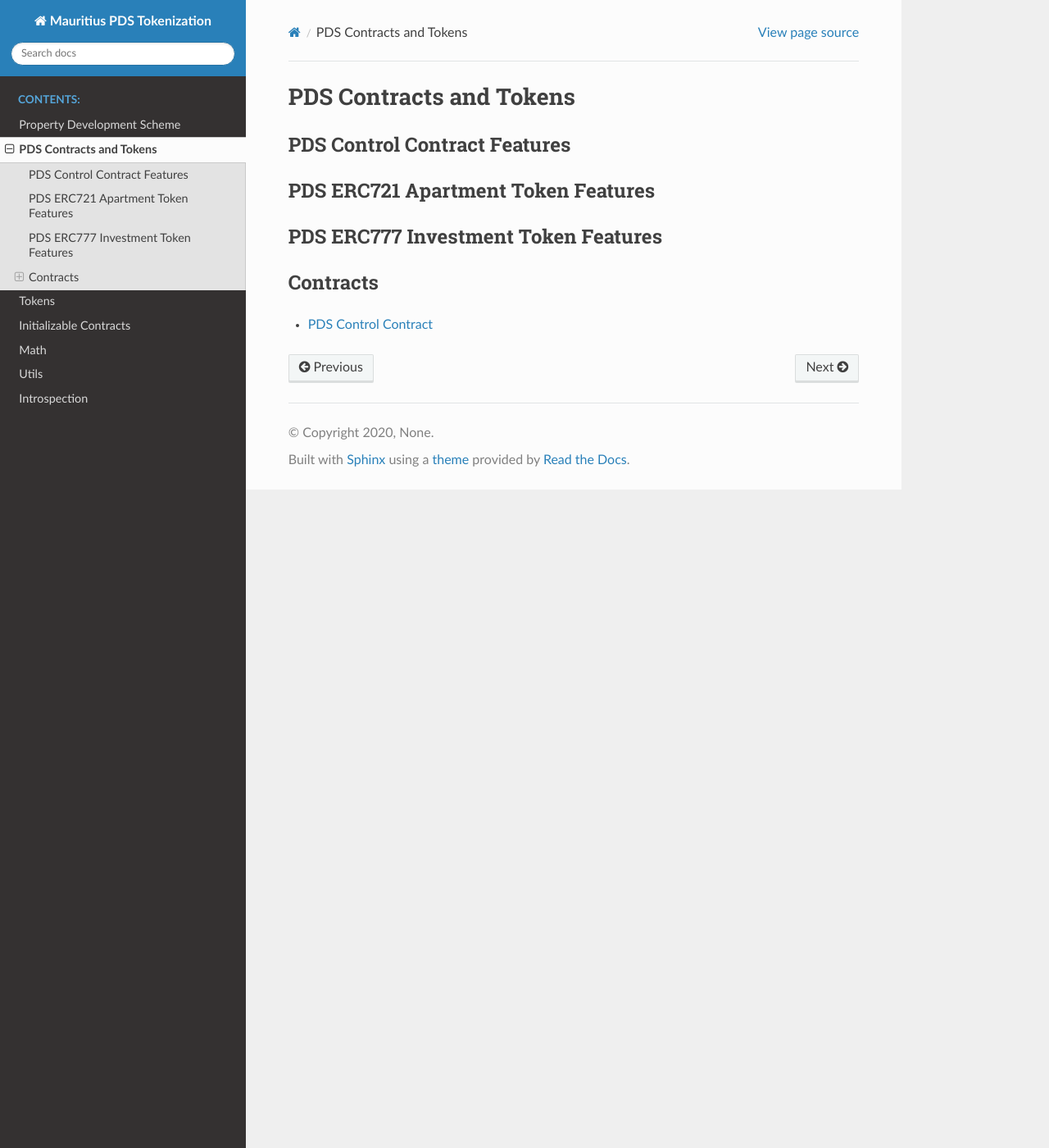
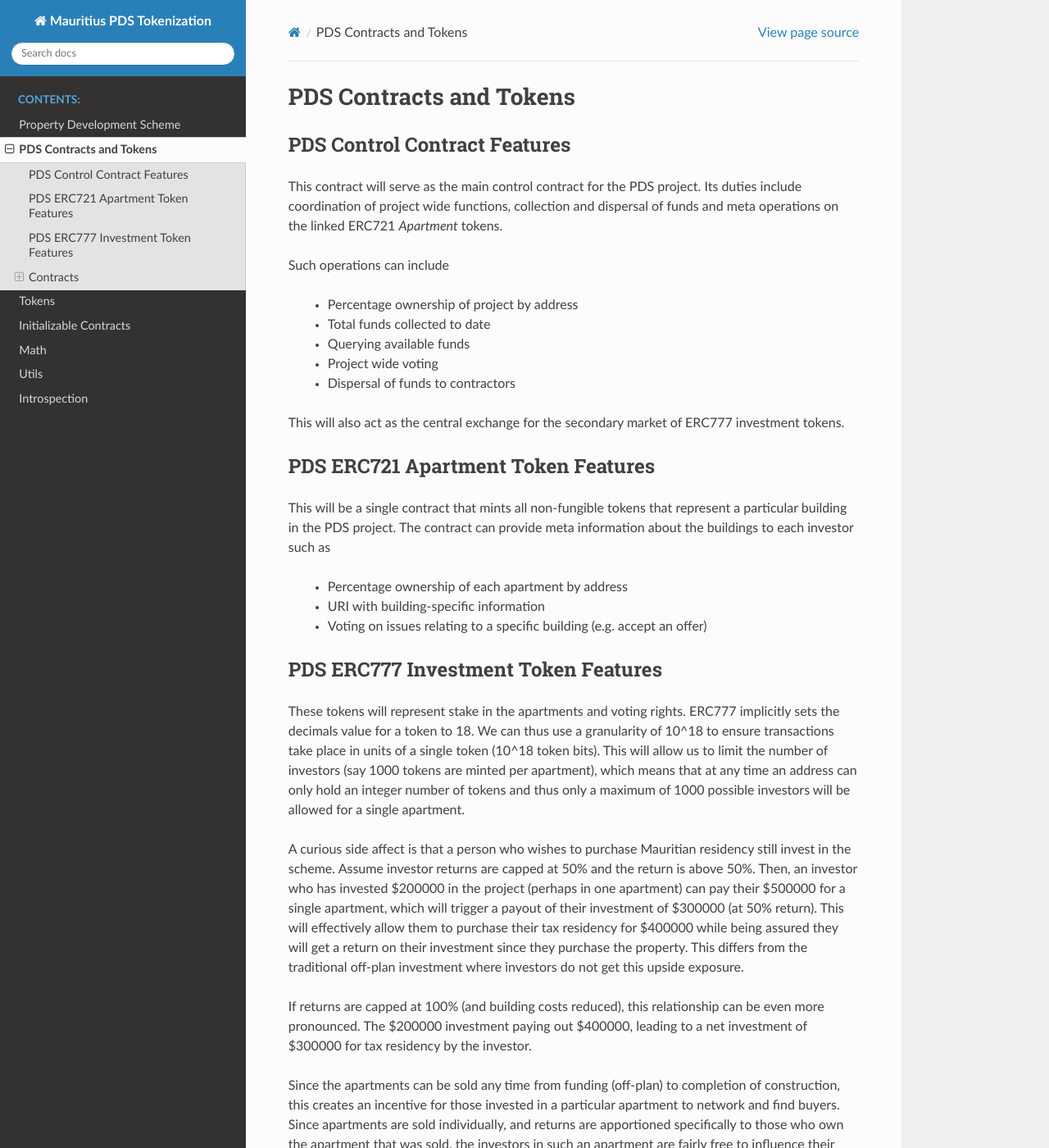
Before and after one commit to 8563a236e65cede7b14220e65c70ad5718144a3/mauritius-pds-tokenization, a Sphinx documentation site: the page built from docs/source/pds_contracts.rst, in a window 1280 px wide and 1400 px high. Shown: the whole window at 82% size. Built offline with Sphinx 7.4.7 and the Read the Docs theme 2.0.0, drawn with Linux system fonts in a browser that asks for light colours; pages that are not in the unit, such as notebooks, are missing from menus; some of the changed text lies outside the part shown.

Commit message:
(Document) token and contract features
Why: Give a high level overview of what functionality the contracts
     should provide for development purposes.

How: reStructuredText Sphinx

Tags: contract features docs

```diff
--- a/docs/source/index.rst
+++ b/docs/source/index.rst
@@ -82,9 +82,6 @@ but primarily building costs should be looked at as these make up
 the majority of the cost of the project. Given up front funding, it
 may be possible to buy bulk purchases of building materials which
 should allow for more negotiating power.
-
-Smart Contract Features
------------------------
 
 Setup
 -----
--- a/docs/source/pds_contracts.rst
+++ b/docs/source/pds_contracts.rst
@@ -4,11 +4,74 @@ PDS Contracts and Tokens
 PDS Control Contract Features
 -----------------------------
 
+This contract will serve as the main control contract for the PDS
+project. Its duties include coordination of project wide functions,
+collection and dispersal of funds and meta operations on the linked
+ERC721 *Apartment* tokens.
+
+Such operations can include
+
+    - Percentage ownership of project by address
+    - Total funds collected to date
+    - Querying available funds
+    - Project wide voting
+    - Dispersal of funds to contractors
+
+This will also act as the central exchange for the secondary market
+of ERC777 investment tokens.
+
 PDS ERC721 Apartment Token Features
 -----------------------------------
 
+This will be a single contract that mints all non-fungible tokens
+that represent a particular building in the PDS project. The contract
+can provide meta information about the buildings to each investor such
+as
+
+    - Percentage ownership of each apartment by address
+    - URI with building-specific information
+    - Voting on issues relating to a specific building (e.g. accept an offer)
+
+
 PDS ERC777 Investment Token Features
 ------------------------------------
+
+These tokens will represent stake in the apartments and voting rights.
+ERC777 implicitly sets the decimals value for a token to 18. We can thus use
+a granularity of 10^18 to ensure transactions take place in units of a single
+token (10^18 token bits). This will allow us to limit the number of investors
+(say 1000 tokens are minted per apartment), which means that at any time
+an address can only hold an integer number of tokens and thus only a
+maximum of 1000 possible investors will be allowed for a single apartment.
+
+A curious side affect is that a person who wishes to purchase Mauritian
+residency still invest in the scheme. Assume investor returns are capped
+at 50% and the return is above 50%. Then, an investor who has invested
+$200000 in the project (perhaps in one apartment) can pay their
+$500000 for a single apartment, which will trigger a payout of their
+investment of $300000 (at 50% return). This will effectively allow them
+to purchase their tax residency for $400000 while being assured they
+will get a return on their investment since they purchase the property.
+This differs from the traditional off-plan investment where investors
+do not get this upside exposure.
+
+If returns are capped at 100% (and building costs reduced),
+this relationship can be even more pronounced. The $200000 investment
+paying out $400000, leading to a net investment of $300000 for tax
+residency by the investor.
+
+Since the apartments can be sold any time from funding (off-plan) to completion
+of construction, this creates an incentive for those invested in a particular
+apartment to network and find buyers. Since apartments are sold individually,
+and returns are apportioned specifically to those who own the apartment
+that was sold, the investors in such an apartment are fairly free to
+influence their own fate (through marketing the particular apartment
+for sale). This creates an interesting situation for real estate agents
+who may have buyers that are interested in a PDS project. The real
+estate agent can then invest in the tokens for a particular apartment,
+with the plan to sell it on to their client. They thus gain a commission
+(as normal), but also an investment return associated with the sale
+of the particular property.
 
 Contracts
 ---------
```
